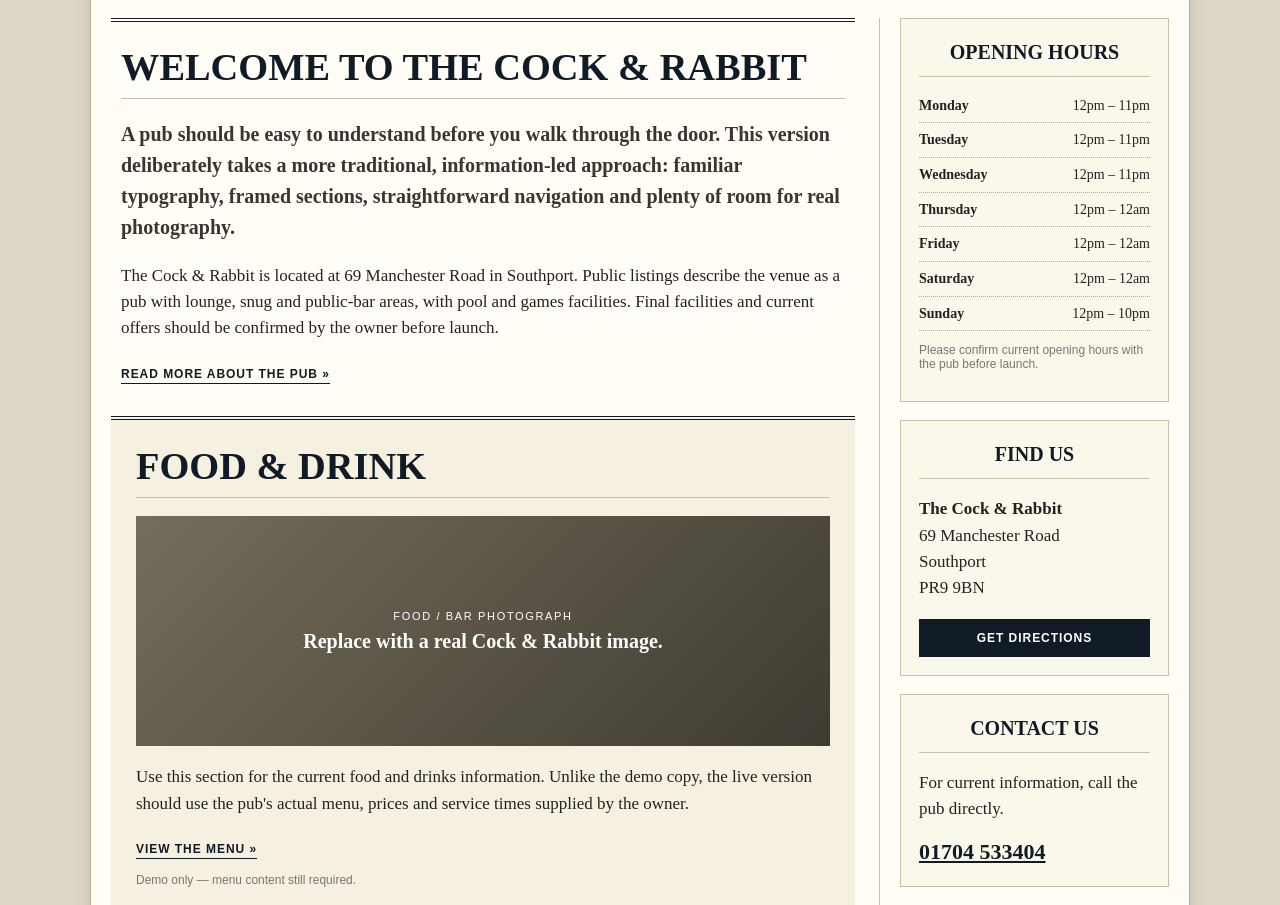
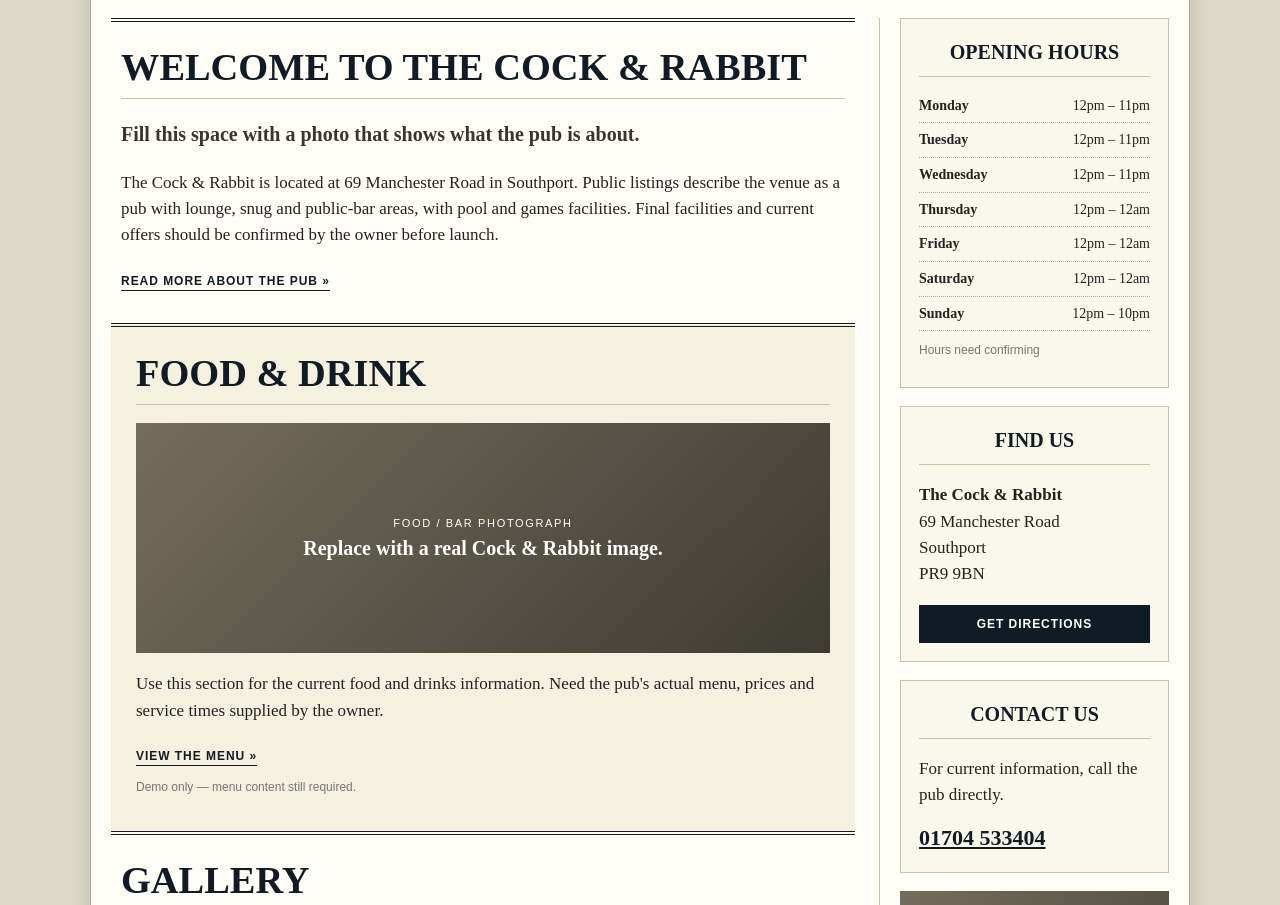
Before and after one commit to JayDesignSites/My-Portfolio2, a plain HTML site: page index.html in a window 1280 px wide. Shown: the part 742-1647 px from the top of the page. Drawn offline with Linux system fonts and the light colour scheme.

Commit message:
index.html

```diff
--- a/index.html
+++ b/index.html
@@ -30,7 +30,7 @@
         <section class="panel" id="pub">
           <h2>WELCOME TO THE COCK &amp; RABBIT</h2>
           <div class="rule"></div>
-          <p class="intro">A pub should be easy to understand before you walk through the door. This version deliberately takes a more traditional, information-led approach: familiar typography, framed sections, straightforward navigation and plenty of room for real photography.</p>
+          <p class="intro">Fill this space with a photo that shows what the pub is about.</p>
           <p>The Cock &amp; Rabbit is located at 69 Manchester Road in Southport. Public listings describe the venue as a pub with lounge, snug and public-bar areas, with pool and games facilities. Final facilities and current offers should be confirmed by the owner before launch.</p>
           <a class="text-button" href="#menu">READ MORE ABOUT THE PUB »</a>
         </section>
@@ -38,7 +38,7 @@
         <section class="feature-box" id="menu">
           <h2>FOOD &amp; DRINK</h2><div class="rule"></div>
           <div class="feature-image placeholder small"><span>FOOD / BAR PHOTOGRAPH</span><strong>Replace with a real Cock &amp; Rabbit image.</strong></div>
-          <p>Use this section for the current food and drinks information. Unlike the demo copy, the live version should use the pub's actual menu, prices and service times supplied by the owner.</p>
+          <p>Use this section for the current food and drinks information. Need the pub's actual menu, prices and service times supplied by the owner.</p>
           <a class="text-button" href="#menu-note">VIEW THE MENU »</a>
           <p class="demo" id="menu-note">Demo only — menu content still required.</p>
         </section>
@@ -59,7 +59,7 @@
           <h3>OPENING HOURS</h3>
           <div class="side-rule"></div>
           <dl><div><dt>Monday</dt><dd>12pm – 11pm</dd></div><div><dt>Tuesday</dt><dd>12pm – 11pm</dd></div><div><dt>Wednesday</dt><dd>12pm – 11pm</dd></div><div><dt>Thursday</dt><dd>12pm – 12am</dd></div><div><dt>Friday</dt><dd>12pm – 12am</dd></div><div><dt>Saturday</dt><dd>12pm – 12am</dd></div><div><dt>Sunday</dt><dd>12pm – 10pm</dd></div></dl>
-          <p class="tiny">Please confirm current opening hours with the pub before launch.</p>
+          <p class="tiny">Hours need confirming</p>
         </section>
         <section class="side-box">
           <h3>FIND US</h3><div class="side-rule"></div>
@@ -78,7 +78,7 @@
 
   <footer>
     <div class="footer-inner"><div><strong>THE COCK &amp; RABBIT</strong><br>69 Manchester Road · Southport · PR9 9BN</div><div><a href="tel:+441704533404">01704 533404</a></div></div>
-    <div class="copyright">© <span id="year"></span> The Cock &amp; Rabbit · Website demonstration</div>
+    <div class="copyright">© <span id="year"></span> The Cock &amp; Rabbit · Website concept</div>
   </footer>
 </div>
 <script src="script.js"></script>
```
